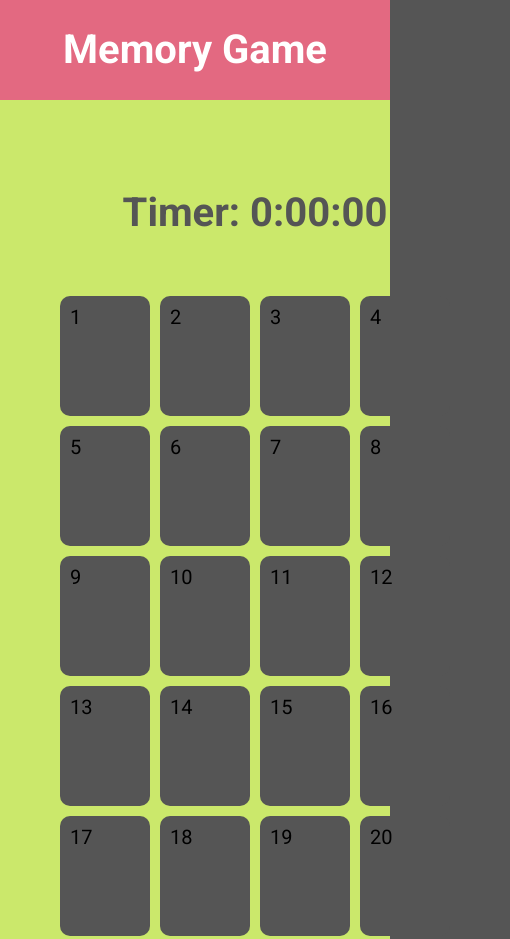
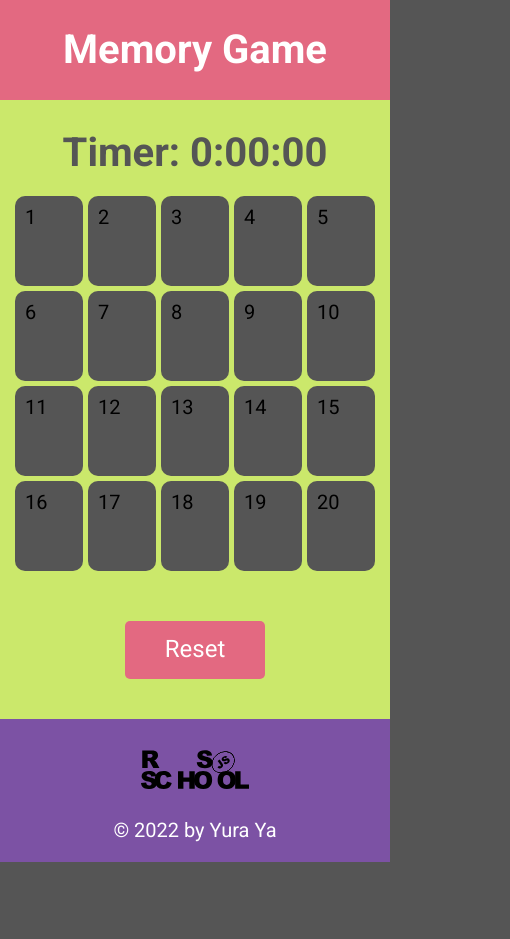
Before and after one commit to yygthb/rsschool-stage0, a website: page memory-game/index.html in a window 390 px wide. Shown: the top 939 px of the page, 510 px wide, since content can reach past the window. After the commit the page ends 862 px from the top, so only its background shows below. Drawn offline with Linux system fonts and the light colour scheme.

Commit message:
feat: responsive design

```diff
--- a/memory-game/src/sass/_base.scss
+++ b/memory-game/src/sass/_base.scss
@@ -12,6 +12,11 @@ body {
   max-width: 1440px;
   margin: 0 auto;
   padding: 0 40px;
+
+  @media (max-width: 600px) {
+    width: 100%;
+    padding: 0 15px;
+  }
 }
 
 a {
--- a/memory-game/src/sass/_board.scss
+++ b/memory-game/src/sass/_board.scss
@@ -1,8 +1,12 @@
 .game-board {
-  padding: 20px;
   display: grid;
-  grid-template-columns: repeat(4, 1fr);
+  grid-template-columns: repeat(5, 1fr);
   gap: 10px;
+
+  @media (max-width: 600px) {
+    gap: 5px;
+    width: 100%;
+  }
 
   .card {
     padding: 10px;
@@ -12,6 +16,14 @@
     background-color: $color-grey;
     color: #000;
     cursor: pointer;
+
+    @media (max-width: 600px) {
+      width: unset;
+    }
+
+    @media (max-width: 400px) {
+      height: 90px;
+    }
 
     &.reversed {
       background-color: $color-grey !important;
@@ -23,12 +35,8 @@
   }
 }
 
-.game-title,
-.game-button__reset {
-  margin: 30px 0;
-}
-
 .game-timer {
+  margin: 10px 0 20px;
   font-size: 2em;
   font-weight: 700;
   color: $color-grey;
@@ -42,6 +50,7 @@
 
 .game-button__reset {
   padding: 15px 40px;
+  margin: 50px 0 30px;
   border: none;
   border-radius: 5px;
   font-size: 1.2em;
--- a/memory-game/src/sass/_grid.scss
+++ b/memory-game/src/sass/_grid.scss
@@ -13,7 +13,7 @@ body {
   }
 
   .main {
-    padding: 50px 0;
+    padding: 20px 0 10px;
     flex: 1;
     background-color: $color-palette-1;
     display: flex;
@@ -31,10 +31,16 @@ body {
     background-color: $color-palette-3;
 
     &-container {
-      height: 80px;
+      padding: 30px 0;
       display: flex;
+      gap: 30px;
       align-items: center;
       justify-content: space-between;
+
+      @media (max-width: 400px) {
+        flex-direction: column;
+        padding-bottom: 20px;
+      }
 
       .school-logo {
         display: block;
```
Also changed, not shown: memory-game/styles/style.css.
